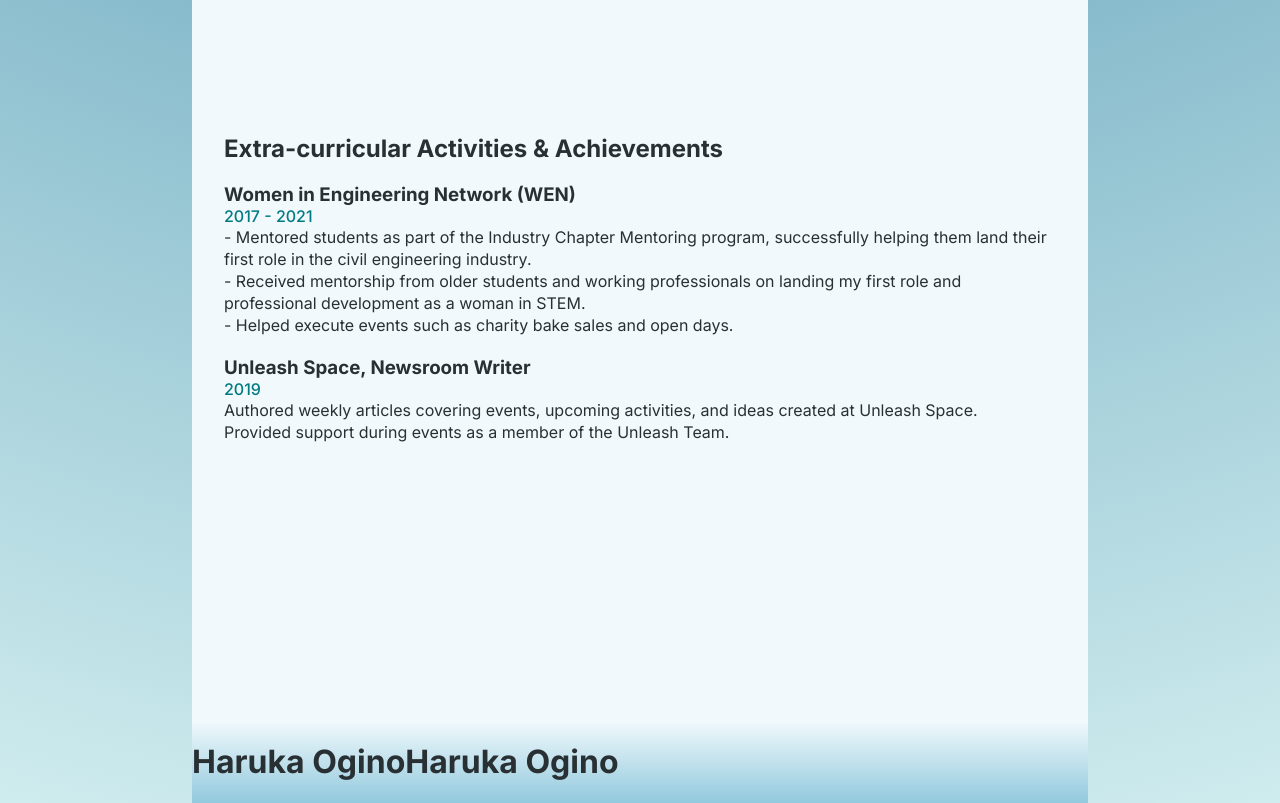
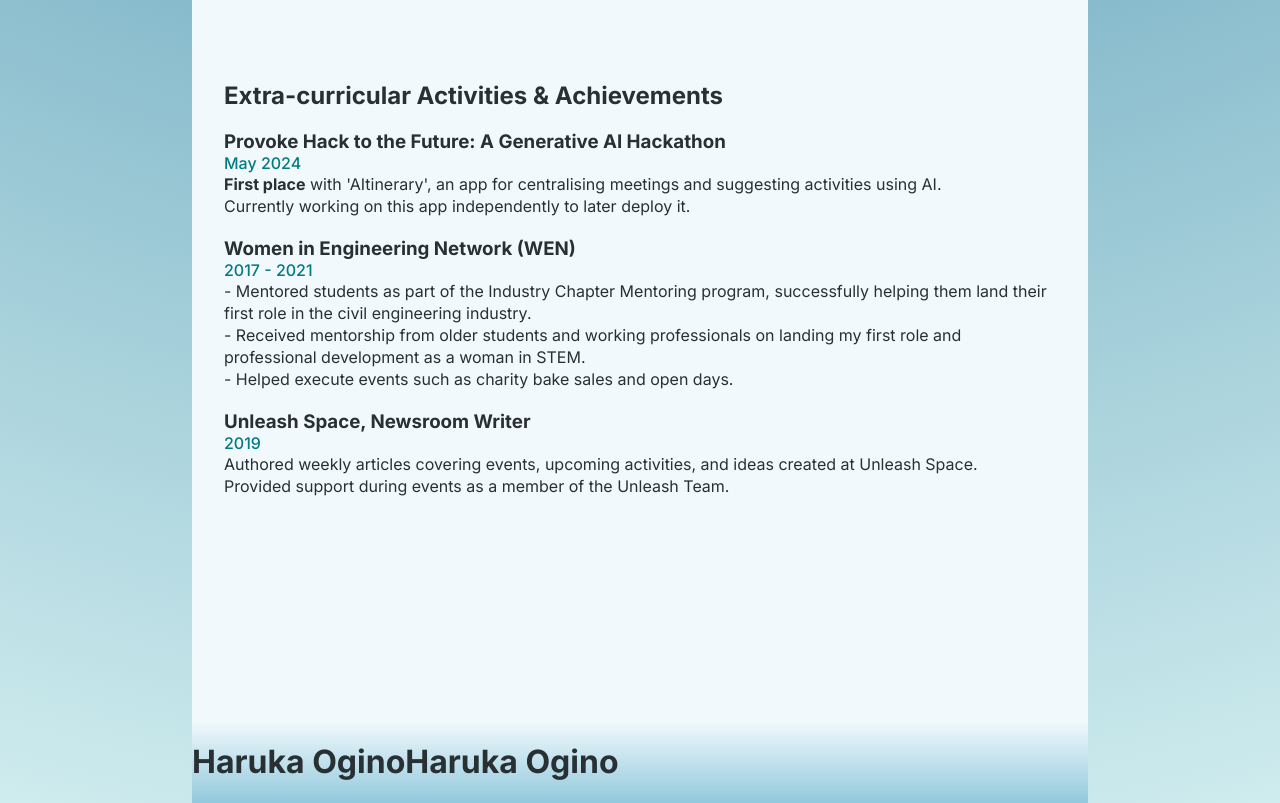
Before and after one commit to haruka-ogino/new-portfolio, a Next.js app: page / in a window 1280 px wide. Shown: the part 3480-4283 px from the top of the page. Built offline with nearby package versions, Linux system fonts and the light colour scheme; no server answers; the database is empty.

Commit message:
populate professional development

```diff
--- a/components/Achievements.tsx
+++ b/components/Achievements.tsx
@@ -3,6 +3,17 @@ export default function Achievements() {
     <>
       <div>
         <h1>Extra-curricular Activities & Achievements</h1>{' '}
+        <h3>Provoke Hack to the Future: A Generative AI Hackathon</h3>
+        <h4>May 2024</h4>
+        <ul>
+          <li>
+            <strong>First place</strong> with 'AItinerary', an app for
+            centralising meetings and suggesting activities using AI.
+          </li>
+          <li>
+            Currently working on this app independently to later deploy it.
+          </li>
+        </ul>
         <h3>Women in Engineering Network (WEN)</h3>
         <h4>2017 - 2021</h4>
         <ul>
```
Also changed, not shown: components/ProfessionalDevelopment.tsx (+19 -1 lines).
